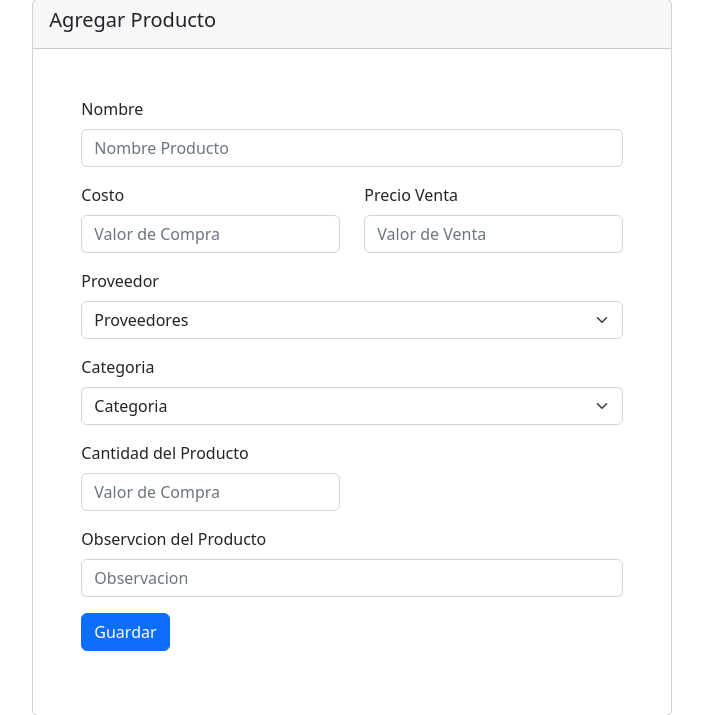
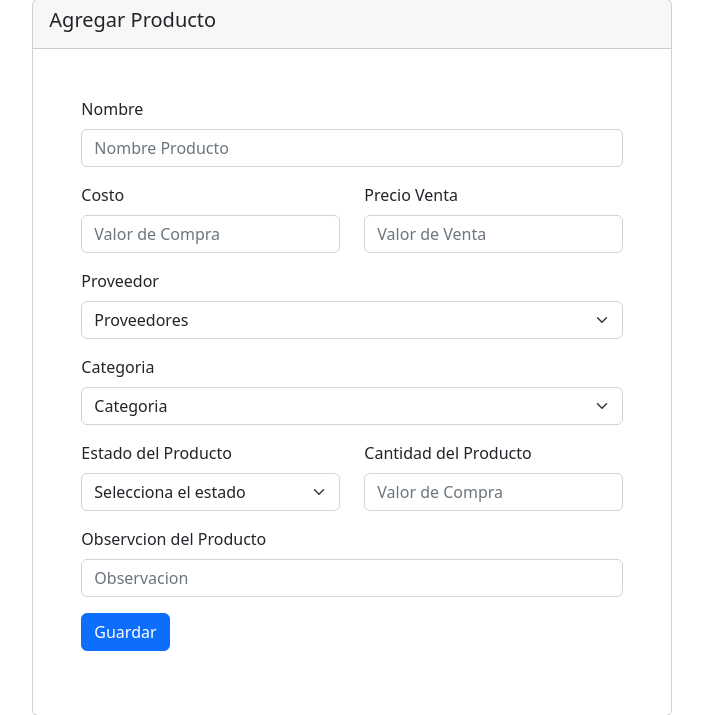
Before and after one commit to KateAmador/TiendaPHP, a PHP site: page /crudProducto/producto.vista.php in a window 1280 px wide. Shown: the part 105-820 px from the top of the page, without its empty margins (181-884 px from the left). Run offline with PHP 8.4, Linux system fonts and the light colour scheme; data comes from the database, SQL or seed files in the repository; data that the repository does not hold is empty; some libraries are stand-ins or nearby versions.

Commit message:
[producto] Correccion guardar producto

```diff
--- a/crudProducto/producto.vista.php
+++ b/crudProducto/producto.vista.php
@@ -31,14 +31,14 @@ $component = new Component();
                     </div>
                 <div class="mb-3 col-12">
                     <label for="proveedor" class="form-label">Proveedor</label>
-                    <select class="form-select" aria-label="Default select example">
+                    <select class="form-select" aria-label="Default select example" name="nombreProveedor">
                         <option selected>Proveedores</option>
                         <?php $component->viewOptionsComponent("proveedores", "0", "1") ?>
                     </select>
                 </div>
                 <div class="mb-3 col-12">
                     <label for="proveedor" class="form-label">Categoria</label>
-                    <select class="form-select" aria-label="Default select example">
+                    <select class="form-select" aria-label="Default select example" name="nombreCategoria">
                         <option selected>Categoria</option>
                         <?php $component->viewOptionsComponent("categorias", "0", "1") ?>
                     </select>
@@ -46,14 +46,14 @@ $component = new Component();
 
                     <div class="row">
 
-                        <!-- <div class="mb-3  col-6">
+                        <div class="mb-3  col-6">
                             <label for="estadoProducto" class="form-label">Estado del Producto</label>
-                            <select class="form-select" aria-label="Default select example">
+                            <select class="form-select" aria-label="Default select example" name="estadoProducto">
                                 <option selected>Selecciona el estado</option>
                                 <option value="1">Activo</option>
-                                <option value="0">In b activo</option>
+                                <option value="0">Inactivo</option>
                             </select>
-                        </div> -->
+                        </div>
                         <div class="mb-3  col-6">
                             <label for="cantidadProducto" class="form-label">Cantidad del Producto</label>
                             <input type="number" name="cantidadProducto" class="form-control" id="exampleFormControlInput1" placeholder="Valor de Compra">
```
Also changed, not shown: crudProducto/producto.controlador.php (+19 -2 lines).
